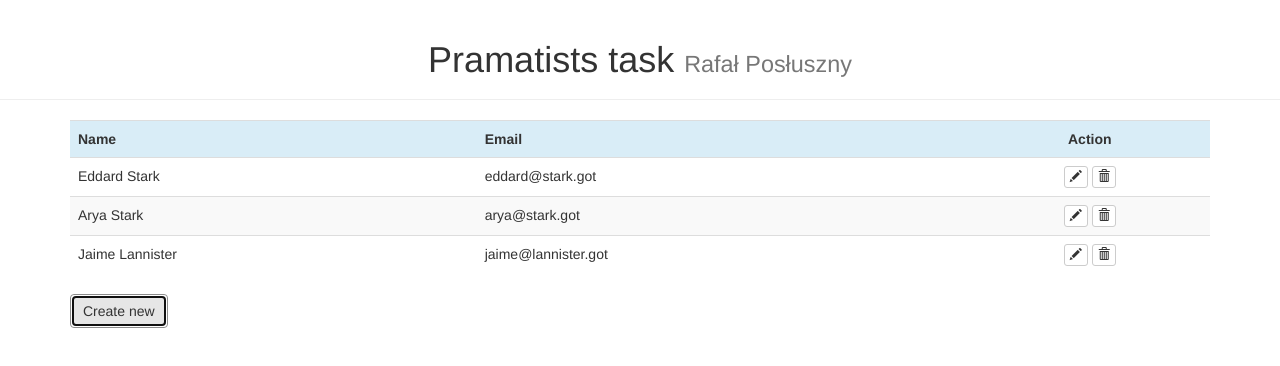
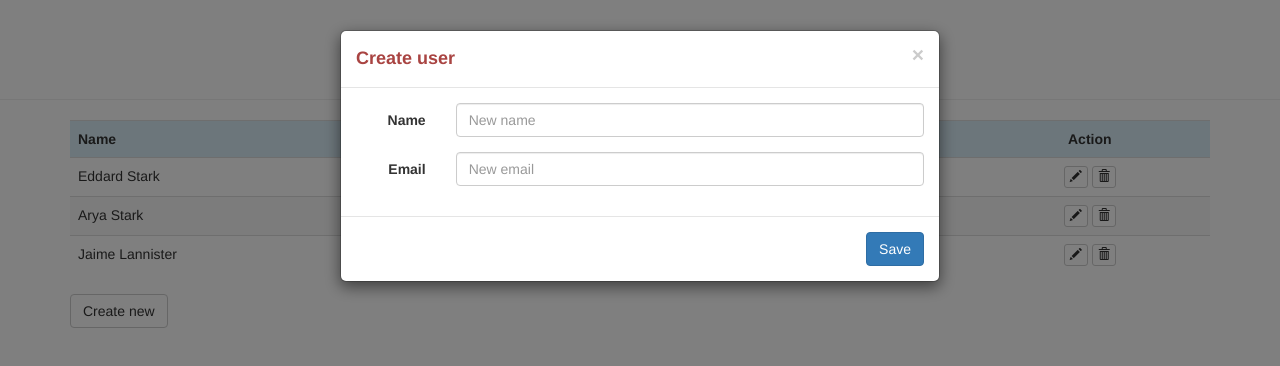
Before and after one commit to rafalposluszny/pragmatists_task, a plain HTML site: page index.html in a window 1280 px wide. Both pictures are taken after a click on the button "Create new". Drawn offline with Linux system fonts and the light colour scheme.

Commit message:
add "cerate new" function

```diff
--- a/index.html
+++ b/index.html
@@ -41,7 +41,7 @@
                         </tr>
                     </table>
 
-                    <button class="btn btn-default" type="button">
+                    <button class="btn btn-default" type="button" ng-click="modalAction()">
                         Create new
                     </button>
 
@@ -54,6 +54,36 @@
                                 </div>
                                 <div class="modal-body">
                                     <p><strong>{{status}}</strong> {{statusText}}</p>
+                                </div>
+                            </div>
+                        </div>
+                    </div>
+
+                    <div id="modalAction" class="modal fade" tabindex="-1" role="dialog">
+                        <div class="modal-dialog" role="document">
+                            <div class="modal-content">
+                                <div class="modal-header">
+                                    <button type="button" class="close" data-dismiss="modal" aria-label="Close"><span aria-hidden="true">&times;</span></button>
+                                    <h4 class="modal-title text-danger"><strong>Create user</strong></h4>
+                                </div>
+                                <div class="modal-body">
+                                    <form class="form-horizontal">
+                                        <div class="form-group">
+                                            <label for="itemName" class="col-sm-2 control-label">Name</label>
+                                            <div class="col-sm-10">
+                                                <input type="text" class="form-control" id="itemName" placeholder="New name" ng-model="newName">
+                                            </div>
+                                        </div>
+                                        <div class="form-group">
+                                            <label for="itemEmail" class="col-sm-2 control-label">Email</label>
+                                            <div class="col-sm-10">
+                                                <input type="email" class="form-control" id="itemEmail" placeholder="New email" ng-model="newEmail">
+                                            </div>
+                                        </div>
+                                    </form>
+                                </div>
+                                <div class="modal-footer">
+                                    <button type="button" class="btn btn-primary" data-dismiss="modal" ng-click="addUser()">Save</button>
                                 </div>
                             </div>
                         </div>
--- a/script/app.js
+++ b/script/app.js
@@ -6,6 +6,8 @@
 
     function BaseControllerCtrl ($scope, $http) {
         $scope.people = [];
+        $scope.newName = '';
+        $scope.newEmail = '';
 
         $http.get('data/user-data.json')
             .then(function successCallback(response) {
@@ -16,5 +18,15 @@
                 $('#modalError').modal('show');
             });
 
+        $scope.modalAction = function () {
+            $scope.newName = '';
+            $scope.newEmail = '';
+            $('#modalAction').modal('show');
+        };
+
+        $scope.addUser = function () {
+            $scope.people.push({name: $scope.newName, email: $scope.newEmail});
+        };
+
     }
 }) ();
```
